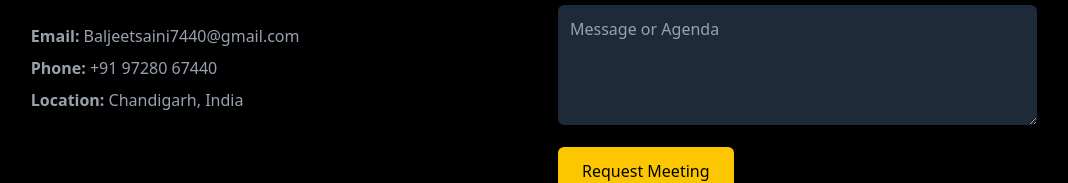
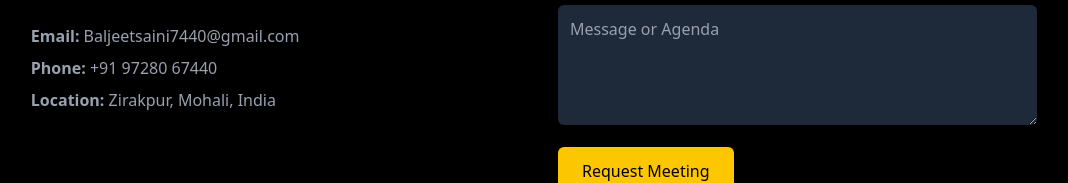
Before and after one commit to Baljeetsaini22/.github.io, a React (Vite) app: page / in a window 1280 px wide. Shown: the part 4716-4899 px from the top of the page, without its empty margins (106-1174 px from the left). Built offline with nearby package versions, Linux system fonts and the light colour scheme.

Commit message:
fix: update location in ContactMe component

```diff
--- a/src/Components/Contact.jsx
+++ b/src/Components/Contact.jsx
@@ -16,7 +16,7 @@ const ContactMe = () => {
           <ul className="space-y-2 text-gray-400">
             <li><strong>Email:</strong> Baljeetsaini7440@gmail.com</li>
             <li><strong>Phone:</strong> +91 97280 67440</li>
-            <li><strong>Location:</strong> Chandigarh, India</li>
+            <li><strong>Location:</strong> Zirakpur, Mohali, India</li>
           </ul>
         </div>
 
```
